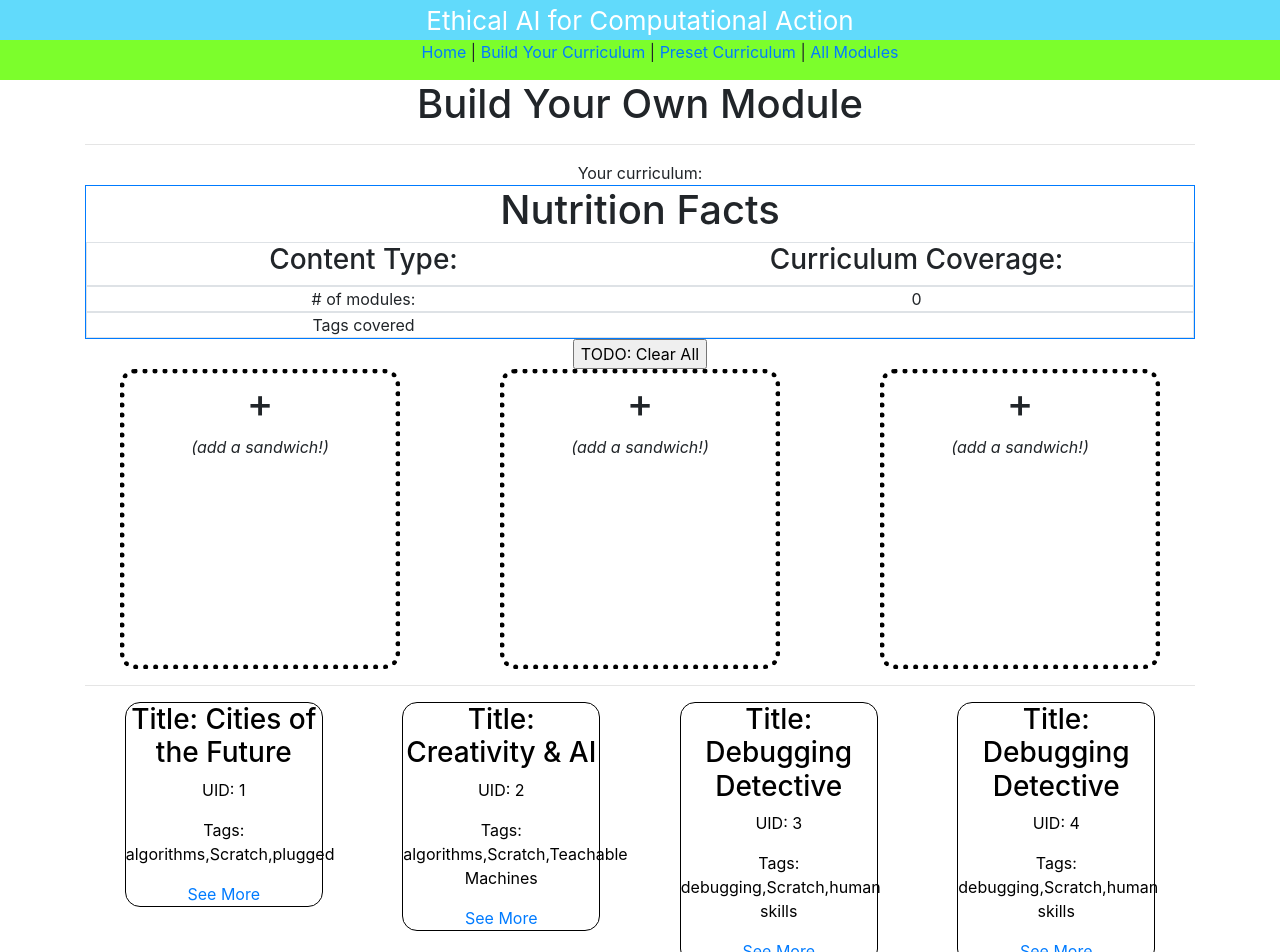
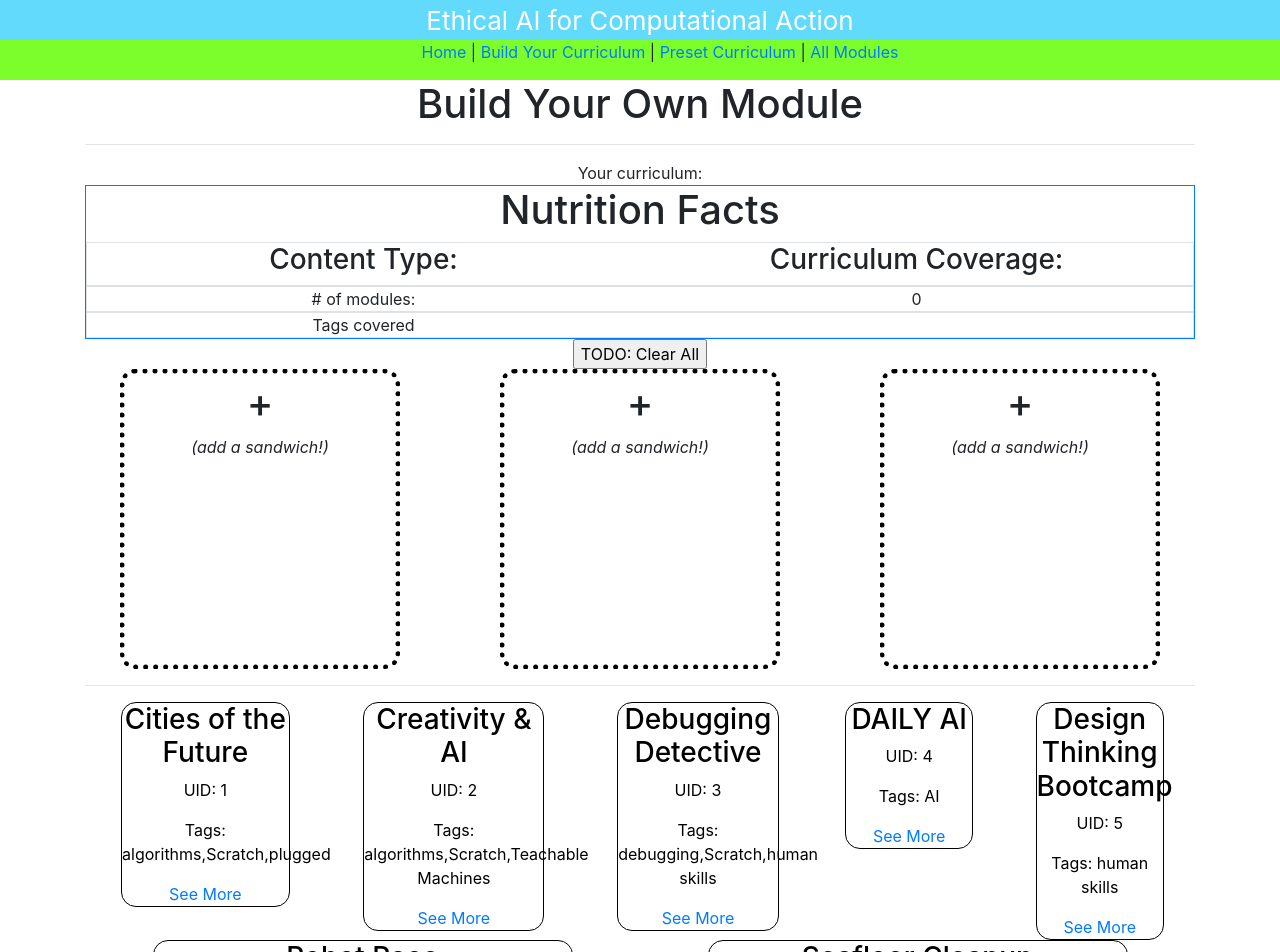
Before and after one commit to brandonwang15/meng-sandwich-app, a React (Create React App) app: page /builder in a window 1280 px wide. Shown: the top 952 px of the page. Built offline with nearby package versions, Linux system fonts and the light colour scheme.

Commit message:
Minor non-functional tweaks.

```diff
--- a/src/components/modules/DraggableSandwich.js
+++ b/src/components/modules/DraggableSandwich.js
@@ -34,7 +34,7 @@ function DraggableSandwich(props) {
                 cursor: 'move',
             }}
         >
-            <h3>Title: {props.data.title}</h3>
+            <h3>{props.data.title}</h3>
             <p>UID: {props.data.uid}</p>
             <p>Tags: {props.data.tags.toString()}</p>
             <NavLink to={"/sandwich/"+props.data.uid}>See More</NavLink>
--- a/src/components/modules/SandwichHolder.js
+++ b/src/components/modules/SandwichHolder.js
@@ -57,9 +57,9 @@ function SandwichHolder(props) {
                 }}
             >
                 <h1>#{props.index}</h1>
-                <h3>Title: {props.sandwichData.title}</h3>
+                <h3>{props.sandwichData.title}</h3>
                 <p>UID: {props.sandwichData.uid}</p>
-                <p>Tags: {props.sandwichData.tags.toString()}</p>
+                <p>Tags: <em>{props.sandwichData.tags.toString()}</em></p>
                 {(props.sandwichData.uid !== -1) && <NavLink to={"/sandwich/" + props.sandwichData.uid}>See More</NavLink>}<br />
                 <input type="button" value="Remove" onClick={() => props.clearSandwich(props.index)} />
             </div>
--- a/src/data/all_modules.js
+++ b/src/data/all_modules.js
@@ -29,25 +29,21 @@ var data = {
         },
         {
             "uid": 4,
-            "title": "Debugging Detective",
+            "title": "DAILY AI",
             "tags": [
-                "debugging",
-                "Scratch",
-                "human skills"
+                "AI"
             ]
         },
         {
             "uid": 5,
-            "title": "Debugging Detective",
+            "title": "Design Thinking Bootcamp",
             "tags": [
-                "debugging",
-                "Scratch",
                 "human skills"
             ]
         },
         {
             "uid": 6,
-            "title": "Debugging Detective",
+            "title": "Robot Race",
             "tags": [
                 "debugging",
                 "Scratch",
@@ -56,7 +52,7 @@ var data = {
         },
         {
             "uid": 7,
-            "title": "Debugging Detective",
+            "title": "Seafloor Cleanup",
             "tags": [
                 "debugging",
                 "Scratch",
```
